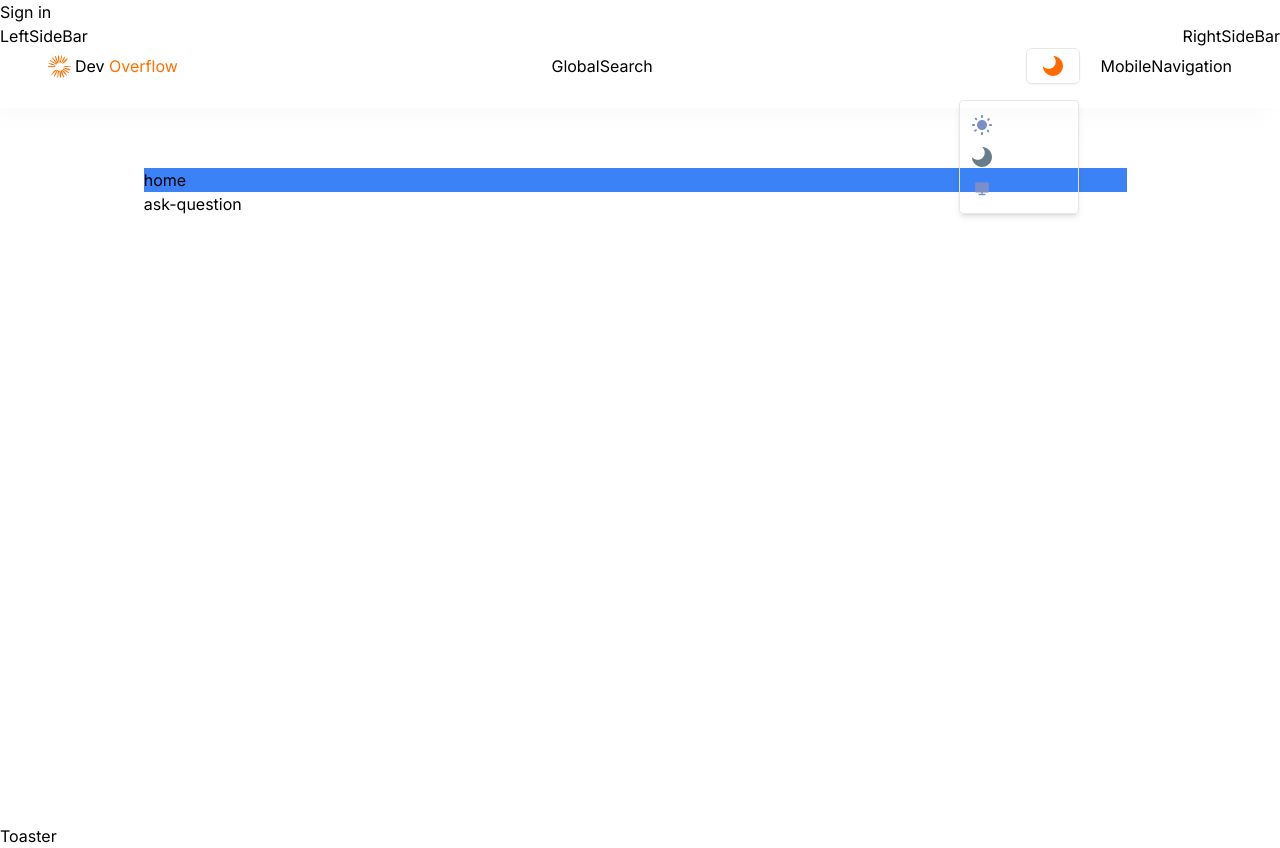
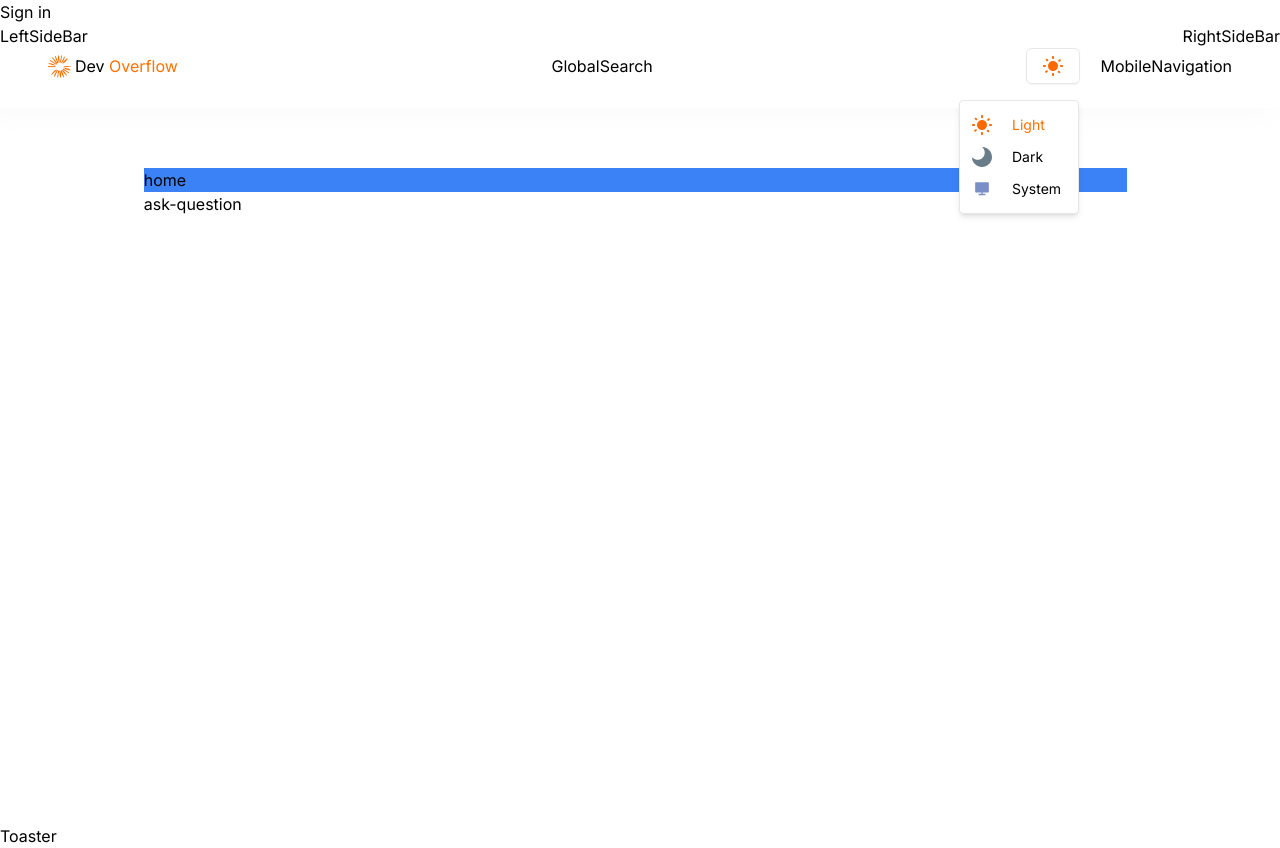
Before and after one commit to Toosoo/jsm-devflow, a Next.js app: page / in a window 1280 px wide. Both pictures are taken after a click on the button 1053 px from the left and 66 px from the top of the page. Built offline with nearby package versions, Linux system fonts and the light colour scheme; no server answers.

Commit message:
dark light switching

```diff
--- a/components/shared/Theme.tsx
+++ b/components/shared/Theme.tsx
@@ -5,8 +5,6 @@ import {
   MenubarContent,
   MenubarItem,
   MenubarMenu,
-  MenubarSeparator,
-  MenubarShortcut,
   MenubarTrigger,
 } from "@/components/ui/menubar";
 import { useTheme } from "@/context/ThemeProvider";
@@ -37,9 +35,20 @@ const Theme = () => {
             />
           )}
         </MenubarTrigger>
-        <MenubarContent className="absolute -right-12 mt-3 min-w-[120px] rounded border py-2 dark:border-dark-400 dark:bg-dark-300">
+        <MenubarContent className="absolute -right-12 mt-3 min-w-[120px] rounded border bg-white py-2 dark:border-dark-400 dark:bg-dark-300">
           {themes.map((theme) => (
-            <MenubarItem key={theme.value} onClick={() => setMode(theme.value)}>
+            <MenubarItem
+              key={theme.value}
+              onClick={() => {
+                setMode(theme.value);
+                if (theme.value !== "system") {
+                  localStorage.theme = theme.value;
+                } else {
+                  localStorage.removeItem("theme");
+                }
+              }}
+              className="flex gap-5 "
+            >
               <Image
                 src={theme.icon}
                 width={20}
@@ -47,6 +56,14 @@ const Theme = () => {
                 alt={theme.label}
                 className={cn(mode === theme.value && "active-theme")}
               />
+              <p
+                className={cn(
+                  "body-semibold text-light-500",
+                  mode === theme.value ? "text-primary-500" : "text-dark100-light900"
+                )}
+              >
+                {theme.label}
+              </p>
             </MenubarItem>
           ))}
         </MenubarContent>
--- a/context/ThemeProvider.tsx
+++ b/context/ThemeProvider.tsx
@@ -6,24 +6,28 @@ interface ThemeContextType {
   setMode: (mode: string) => void;
 }
 
-const ThemeContext = createContext<ThemeContextType | undefined> (undefined);
+const ThemeContext = createContext<ThemeContextType | undefined>(undefined);
 
 const ThemeProvider = ({ children }: { children: React.ReactNode }) => {
   const [mode, setMode] = useState("");
   const handleThemeChange = () => {
-    if (mode === "dark") {
-      setMode("light");
-      document.documentElement.classList.add("light");
-    } else {
+    if (
+      localStorage.theme === "dark" ||
+      (!("theme" in localStorage) && window.matchMedia("(prefers-color-scheme: dark)").matches)
+    ) {
       setMode("dark");
       document.documentElement.classList.add("dark");
+    } else {
+      setMode("light");
+      document.documentElement.classList.remove("dark");
     }
   };
 
-  // useEffect(() => {
-  //   handleThemeChange();
-  // }, [mode]);
+  useEffect(() => {
+    handleThemeChange();
+  }, [mode]);
 
+  console.log(mode)
   return <ThemeContext.Provider value={{ mode, setMode }}>{children}</ThemeContext.Provider>;
 };
 
```
